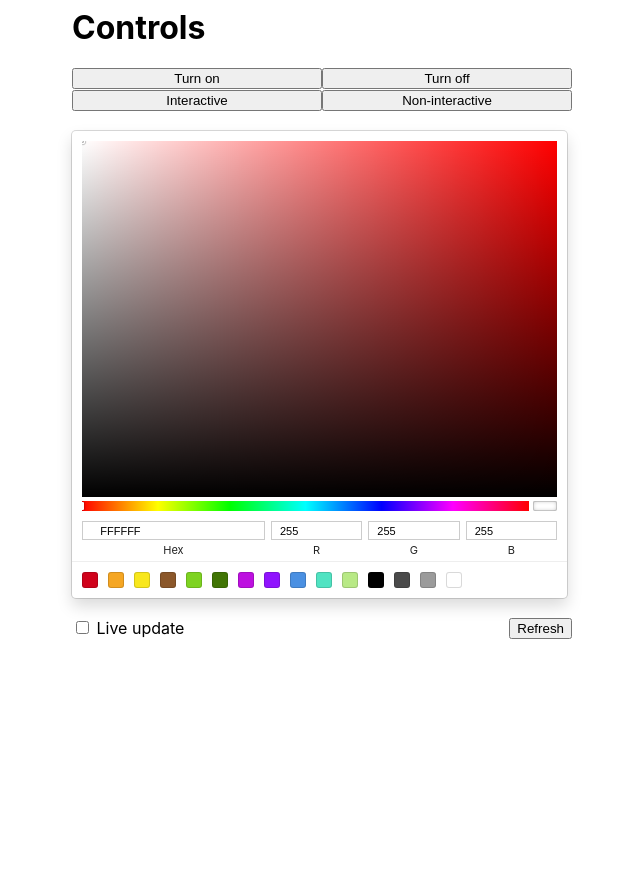
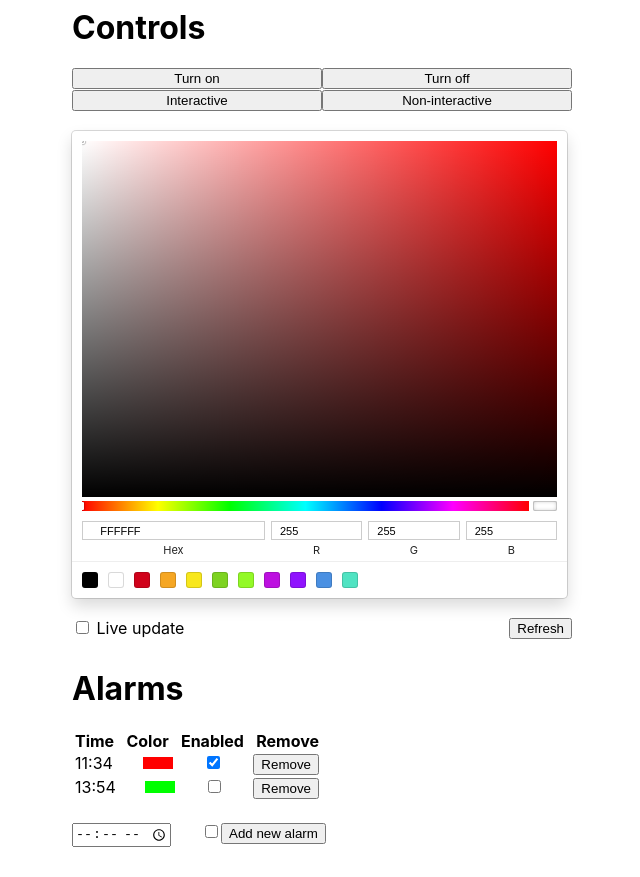
Before and after one commit to mvanaltvorst/bedlightserver, a React (Create React App) app in the folder bedlightwebserver/: page / in a window 1280 px wide. Shown: the whole page, without its empty margins (318-958 px from the left). Before the commit the page ends 800 px from the top, so only its background shows below. Built offline with nearby package versions, Linux system fonts and the light colour scheme.

Commit message:
Begin alarm functionality

```diff
--- /dev/null
+++ b/bedlightwebserver/src/Alarms.js
@@ -0,0 +1,80 @@
+import React from 'react';
+
+class Alarms extends React.Component {
+    constructor(props) {
+        super(props)
+
+        this.addAlarm = this.addAlarm.bind(this);
+    }
+
+    addAlarm() {
+
+    }
+
+    render() {
+        const DATA = [
+            [{hour: 11, minute: 34}, {r: 255, g: 0, b: 0}, true],
+            [{hour: 13, minute: 54}, {r: 0, g: 255, b: 0}, false],
+        ]
+
+        let rows = [];
+        DATA.forEach(row => {
+            console.log(`rgb(${row[1].r}, ${row[1].g}, ${row[1].b});`);
+            rows.push(
+                <tr>
+                    <td>
+                        { `${row[0].hour}:${row[0].minute}` }
+                    </td>
+                    <td>
+                        <div
+                            className="ColorBox"
+                            style={{
+                                backgroundColor: `rgb(${row[1].r}, ${row[1].g}, ${row[1].b})`,
+                                width: '30px',
+                                height: '12px',
+                                display: 'inline-block',
+                            }}
+                        />
+                    </td>
+                    <td>
+                        <input type="checkbox" checked={row[2]} onClick={ this.props.onAlarmToggle }/>
+                    </td>
+                    <td>
+                        <button>Remove</button>
+                    </td>
+                </tr>
+            )
+        });
+
+        return (
+            <div className="Alarms">
+                <table>
+                    <tr>
+                        <th>Time</th>
+                        <th>Color</th>
+                        <th>Enabled</th>
+                        <th>Remove</th>
+                    </tr>
+                    { rows }
+                </table>
+                <br />
+                <div className="addAlarm">
+                    <input type="time" id="newAlarmTime" />
+                    <div
+                        className="ColorBox"
+                        style={ {
+                            backgroundColor: `rgb(${this.props.selectedColor.r}, ${this.props.selectedColor.g}, ${this.props.selectedColor.b})`,
+                            width: '30px',
+                            height: '12px',
+                            display: 'inline-block',
+                        } }
+                    />
+                    <input type="checkbox" id="newAlarmEnabled" />
+                    <button onClick={ this.addAlarm }>Add new alarm</button>
+                </div>
+            </div>
+        );
+    }
+}
+
+export default Alarms;
--- a/bedlightwebserver/src/App.css
+++ b/bedlightwebserver/src/App.css
@@ -51,6 +51,16 @@ h1 {
 
 .ColorControls {
   margin-top: 0;
+  margin-bottom: 30px;
+}
+
+.Alarms table {
+  width: 50%;
+}
+
+.Alarms tr {
+  display: flex;
+  justify-content: space-between;
 }
 /*
 button {
--- a/bedlightwebserver/src/App.js
+++ b/bedlightwebserver/src/App.js
@@ -10,14 +10,21 @@ class App extends React.Component {
       bgColor: {r: 255, g: 255, b: 255},
       turnedOn: true,
       interactiveMode: true,
+      alarms: [],
     };
 
     this.handlePowerChange = this.handlePowerChange.bind(this);
     this.handleColorChange = this.handleColorChange.bind(this);
     this.handleInteractiveChange = this.handleInteractiveChange.bind(this);
     this.updateColor = this.updateColor.bind(this);
+    this.handleAlarmToggle = this.handleAlarmToggle.bind(this);
 
     this.api = new Api(window.location.origin);
+  }
+
+  handleAlarmToggle(e) {
+    const checked = e.target.checked
+    const id = e.target.identifier
   }
 
   handlePowerChange(turnedOn) {
@@ -54,6 +61,7 @@ class App extends React.Component {
           onColorChange={ this.handleColorChange }
           onInteractiveChange={ this.handleInteractiveChange }
           updateColor={ this.updateColor }
+          onAlarmToggle={ this.handleAlarmToggle }
         />
       </div>
     );
--- a/bedlightwebserver/src/ColorControls.js
+++ b/bedlightwebserver/src/ColorControls.js
@@ -1,5 +1,19 @@
 import React from 'react';
 import { SketchPicker } from 'react-color';
+
+const PRESET_COLORS = [
+    '#000000',
+    '#FFFFFF',
+    '#D0021B',
+    '#F5A623',
+    '#F8E71C',
+    '#7ED321',
+    '#93F927',
+    '#BD10E0',
+    '#9013FE',
+    '#4A90E2',
+    '#50E3C2'
+]
 
 class ColorControls extends React.Component {
     constructor(props) {
@@ -30,11 +44,7 @@ class ColorControls extends React.Component {
                     onChangeComplete={ this.handleColorChange }
                     disableAlpha={ true }
                     width={ "95%" }
-                    // styles={
-                    //     {
-                    //         "width": "100%"
-                    //     }
-                    // }
+                    presetColors={ PRESET_COLORS }
                 />
                 <br/>
                 <div className="ColorControlsButtons">
--- a/bedlightwebserver/src/View.js
+++ b/bedlightwebserver/src/View.js
@@ -2,6 +2,7 @@ import React from 'react';
 import OnOffControls from './OnOffControls.js';
 import ColorControls from './ColorControls.js';
 import InteractiveControls from './InteractiveControls.js';
+import Alarms from './Alarms.js';
 
 class View extends React.Component {
     render() {
@@ -11,6 +12,8 @@ class View extends React.Component {
                 <OnOffControls onPowerChange={ this.props.onPowerChange }/>
                 <InteractiveControls onInteractiveChange={ this.props.onInteractiveChange } />
                 <ColorControls bgColor={ this.props.bgColor } onColorChange={ this.props.onColorChange } updateColor={ this.props.updateColor }/>
+                <h1>Alarms</h1>
+                <Alarms onAlarmToggle={ this.props.onAlarmToggle } selectedColor={ this.props.bgColor }/>
             </div>
         );
     }
```
Also changed, not shown: 2 other files (tests, documents, lock files or other folders).
